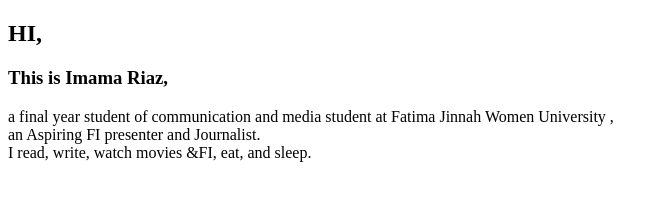
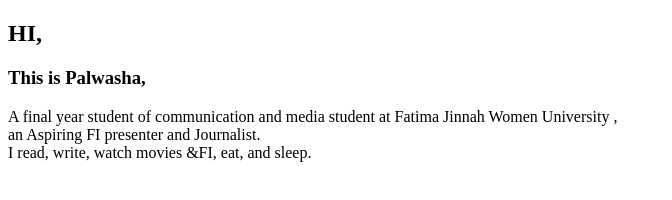
Before and after one commit to palwasha-1133/palwasha, a plain HTML site: page index.html in a window 1280 px wide. Shown: the full height of the page, 0-672 px from the left. Drawn offline with Linux system fonts and the light colour scheme.

Commit message:
Update index.html

```diff
--- a/index.html
+++ b/index.html
@@ -3,7 +3,7 @@
 <head>
     <meta charset="UTF-8">
     <meta name="viewport" content="width=device-width, initial-scale=1.0">
-    <title>Imama Riaz | Portfolio</title>
+    <title>Palwasha| Portfolio</title>
     <link href="https://fonts.googleapis.com/css2?family=Poppins:wght@300;400;500;600;700&display=swap" rel="stylesheet">
     <script src="https://kit.fontawesome.com/your-kit-code.js" crossorigin="anonymous"></script>
 
@@ -12,8 +12,8 @@
     <!-- Home Section -->
     <section id="home">
         <h1>HI,</h1>
-        <h3>This is Imama Riaz,</h3>
-        <p>a final year student of communication and media student at Fatima Jinnah Women University ,<br>
+        <h3>This is Palwasha,</h3>
+        <p>A final year student of communication and media student at Fatima Jinnah Women University ,<br>
         an Aspiring FI presenter and Journalist.<br>
         I read, write, watch movies &FI, eat, and sleep.
         </p>
```
